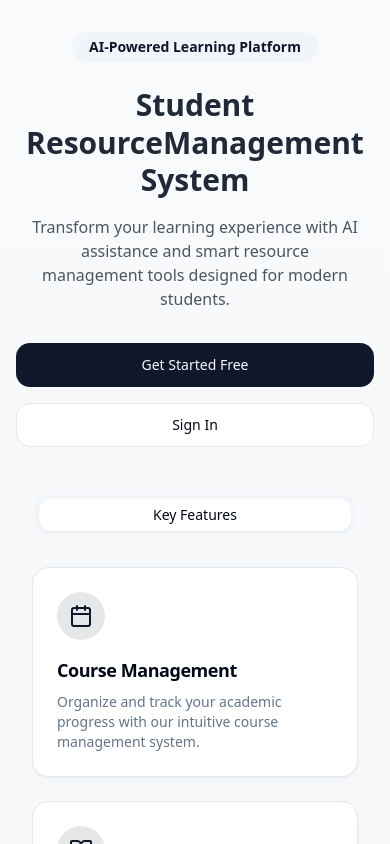
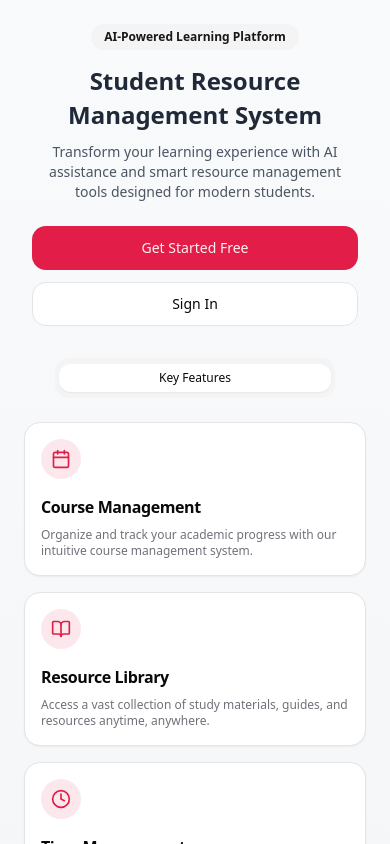
Before and after one commit to Rappykyun/Student-Resource-Management, a React (Vite) app in the folder frontend/: page / in a window 390 px wide. Shown: the top 844 px of the page. Built offline with nearby package versions, Linux system fonts and the light colour scheme.

Commit message:
fix: Fix issue in fetching user data, fix landing,signin,signup responsiveness

```diff
--- a/frontend/src/components/AssignmentForm.jsx
+++ b/frontend/src/components/AssignmentForm.jsx
@@ -1,4 +1,3 @@
-import React from "react";
 import { useForm, Controller } from "react-hook-form";
 import { Button } from "@/components/ui/button";
 import {
@@ -22,8 +21,6 @@ import {
 import { CalendarIcon, Loader2 } from "lucide-react";
 import { format } from "date-fns";
 import { useToast } from "@/hooks/use-toast";
-
-
 
 const AssignmentForm = ({
   onSubmit,
--- a/frontend/src/components/ResourcesSection.jsx
+++ b/frontend/src/components/ResourcesSection.jsx
@@ -68,6 +68,11 @@ export const ResourcesSection = () => {
     learningOutcomes: "",
     tags: "",
   });
+
+    useEffect(() => {
+      fetchResources();
+    }, []);
+
 
   const handleSubmit = async (e) => {
     e.preventDefault();
@@ -196,6 +201,15 @@ export const ResourcesSection = () => {
       setLoading(false);
     }
   };
+
+  if (loading) {
+    return (
+      <div className="flex justify-center items-center h-full">
+        <Loader className="h-6 w-6 animate-spin" />
+      </div>
+    );
+  }
+
 
   return (
     <div className="space-y-6">
--- a/frontend/src/index.css
+++ b/frontend/src/index.css
@@ -2,76 +2,61 @@
 @tailwind components;
 @tailwind utilities;
 
+
 @layer base {
   :root {
     --background: 0 0% 100%;
-    --foreground: 222.2 84% 4.9%;
+    --foreground: 240 10% 3.9%;
     --card: 0 0% 100%;
-    --card-foreground: 222.2 84% 4.9%;
+    --card-foreground: 240 10% 3.9%;
     --popover: 0 0% 100%;
-    --popover-foreground: 222.2 84% 4.9%;
-    --primary: 222.2 47.4% 11.2%;
-    --primary-foreground: 210 40% 98%;
-    --secondary: 210 40% 96.1%;
-    --secondary-foreground: 222.2 47.4% 11.2%;
-    --muted: 210 40% 96.1%;
-    --muted-foreground: 215.4 16.3% 46.9%;
-    --accent: 210 40% 96.1%;
-    --accent-foreground: 222.2 47.4% 11.2%;
+    --popover-foreground: 240 10% 3.9%;
+    --primary: 346.8 77.2% 49.8%;
+    --primary-foreground: 355.7 100% 97.3%;
+    --secondary: 240 4.8% 95.9%;
+    --secondary-foreground: 240 5.9% 10%;
+    --muted: 240 4.8% 95.9%;
+    --muted-foreground: 240 3.8% 46.1%;
+    --accent: 240 4.8% 95.9%;
+    --accent-foreground: 240 5.9% 10%;
     --destructive: 0 84.2% 60.2%;
-    --destructive-foreground: 210 40% 98%;
-    --border: 214.3 31.8% 91.4%;
-    --input: 214.3 31.8% 91.4%;
-    --ring: 222.2 84% 4.9%;
+    --destructive-foreground: 0 0% 98%;
+    --border: 240 5.9% 90%;
+    --input: 240 5.9% 90%;
+    --ring: 346.8 77.2% 49.8%;
     --radius: 1rem;
     --chart-1: 12 76% 61%;
     --chart-2: 173 58% 39%;
     --chart-3: 197 37% 24%;
     --chart-4: 43 74% 66%;
     --chart-5: 27 87% 67%;
-    --sidebar-background: 0 0% 98%;
-    --sidebar-foreground: 240 5.3% 26.1%;
-    --sidebar-primary: 240 5.9% 10%;
-    --sidebar-primary-foreground: 0 0% 98%;
-    --sidebar-accent: 240 4.8% 95.9%;
-    --sidebar-accent-foreground: 240 5.9% 10%;
-    --sidebar-border: 220 13% 91%;
-    --sidebar-ring: 217.2 91.2% 59.8%;
   }
 
   .dark {
-    --background: 222.2 84% 4.9%;
-    --foreground: 210 40% 98%;
-    --card: 222.2 84% 4.9%;
-    --card-foreground: 210 40% 98%;
-    --popover: 222.2 84% 4.9%;
-    --popover-foreground: 210 40% 98%;
-    --primary: 210 40% 98%;
-    --primary-foreground: 222.2 47.4% 11.2%;
-    --secondary: 217.2 32.6% 17.5%;
-    --secondary-foreground: 210 40% 98%;
-    --muted: 217.2 32.6% 17.5%;
-    --muted-foreground: 215 20.2% 65.1%;
-    --accent: 217.2 32.6% 17.5%;
-    --accent-foreground: 210 40% 98%;
+    --background: 20 14.3% 4.1%;
+    --foreground: 0 0% 95%;
+    --card: 24 9.8% 10%;
+    --card-foreground: 0 0% 95%;
+    --popover: 0 0% 9%;
+    --popover-foreground: 0 0% 95%;
+    --primary: 346.8 77.2% 49.8%;
+    --primary-foreground: 355.7 100% 97.3%;
+    --secondary: 240 3.7% 15.9%;
+    --secondary-foreground: 0 0% 98%;
+    --muted: 0 0% 15%;
+    --muted-foreground: 240 5% 64.9%;
+    --accent: 12 6.5% 15.1%;
+    --accent-foreground: 0 0% 98%;
     --destructive: 0 62.8% 30.6%;
-    --destructive-foreground: 210 40% 98%;
-    --border: 217.2 32.6% 17.5%;
-    --input: 217.2 32.6% 17.5%;
-    --ring: 212.7 26.8% 83.9;
+    --destructive-foreground: 0 85.7% 97.3%;
+    --border: 240 3.7% 15.9%;
+    --input: 240 3.7% 15.9%;
+    --ring: 346.8 77.2% 49.8%;
     --chart-1: 220 70% 50%;
     --chart-2: 160 60% 45%;
     --chart-3: 30 80% 55%;
     --chart-4: 280 65% 60%;
     --chart-5: 340 75% 55%;
-    --sidebar-background: 240 5.9% 10%;
-    --sidebar-foreground: 240 4.8% 95.9%;
-    --sidebar-primary: 224.3 76.3% 48%;
-    --sidebar-primary-foreground: 0 0% 100%;
-    --sidebar-accent: 240 3.7% 15.9%;
-    --sidebar-accent-foreground: 240 4.8% 95.9%;
-    --sidebar-border: 240 3.7% 15.9%;
-    --sidebar-ring: 217.2 91.2% 59.8%;
   }
 }
 
--- a/frontend/src/pages/DashboardPage.jsx
+++ b/frontend/src/pages/DashboardPage.jsx
@@ -95,7 +95,7 @@ const Dashboard = () => {
     fetchUserData();
   }, [navigate]);
 
-  // Base sidebar items that are always shown
+
   const baseSidebarItems = [
     { icon: LayoutDashboard, label: "Dashboard", key: "dashboard" },
     { icon: BookOpen, label: "Courses", key: "courses" },
@@ -105,7 +105,7 @@ const Dashboard = () => {
     { icon: Settings, label: "Settings", key: "settings" },
   ];
 
-  // Compute sidebar items based on user role
+
   const sidebarItems = userData?.isAdmin
     ? [...baseSidebarItems, { icon: ShieldCheck, label: "Admin", key: "admin" }]
     : baseSidebarItems;
--- a/frontend/src/pages/LandingPage.jsx
+++ b/frontend/src/pages/LandingPage.jsx
@@ -1,4 +1,3 @@
-
 import { Link } from "react-router-dom";
 import { motion } from "framer-motion";
 import { Calendar, BookOpen, Clock, Bot, Users, Brain } from "lucide-react";
@@ -14,21 +13,23 @@ import { Tabs, TabsList, TabsTrigger, TabsContent } from "@/components/ui/tabs";
 
 const FeatureCard = ({ icon: Icon, title, description, delay }) => (
   <motion.div
-    initial={{ opacity: 0, y: 50 }}
+    initial={{ opacity: 0, y: 20 }}
     animate={{ opacity: 1, y: 0 }}
-    transition={{ duration: 0.5, delay }}
-    className="h-full w-full"
+    transition={{ delay, duration: 0.5 }}
+    className="h-full"
   >
-    <Card className="h-full hover:shadow-lg transition-all duration-300 transform hover:-translate-y-1">
-      <CardHeader className="space-y-4 p-6">
-        <div className="rounded-full bg-primary/10 w-12 h-12 flex items-center justify-center">
-          <Icon className="w-6 h-6 text-primary" />
+    <Card className="h-full transition-transform duration-300 hover:scale-105">
+      <CardHeader className="space-y-4 p-4 sm:p-6">
+        <div className="rounded-full bg-primary/10 w-10 h-10 sm:w-12 sm:h-12 flex items-center justify-center">
+          <Icon className="w-5 h-5 sm:w-6 sm:h-6 text-primary" />
         </div>
         <div className="space-y-2">
-          <CardTitle className="text-lg sm:text-xl font-bold">
+          <CardTitle className="text-base sm:text-lg lg:text-xl font-bold">
             {title}
           </CardTitle>
-          <CardDescription className="text-sm">{description}</CardDescription>
+          <CardDescription className="text-xs sm:text-sm">
+            {description}
+          </CardDescription>
         </div>
       </CardHeader>
     </Card>
@@ -77,36 +78,34 @@ const LandingPage = () => {
 
   return (
     <div className="min-h-screen bg-gradient-to-b from-gray-50 to-gray-100">
-
-      <div className="container mx-auto px-4 md:px-6 py-8 md:py-12">
-
+      <div className="container mx-auto px-4 py-6 sm:px-6 sm:py-8 md:py-12">
         <motion.div
           initial={{ opacity: 0, y: -30 }}
           animate={{ opacity: 1, y: 0 }}
           transition={{ duration: 0.8 }}
-          className="text-center mb-8 md:mb-12"
+          className="text-center mb-6 sm:mb-8 md:mb-12"
         >
-
-          <div className="flex justify-center mb-6">
-            <Badge variant="secondary" className="px-4 py-1 text-sm">
+          <div className="flex justify-center mb-4 sm:mb-6">
+            <Badge
+              variant="secondary"
+              className="px-3 py-1 text-xs sm:px-4 sm:text-sm"
+            >
               AI-Powered Learning Platform
             </Badge>
           </div>
 
           <motion.h1
-            className="text-3xl md:text-5xl font-extrabold mb-4 text-gray-800 leading-tight"
+            className="text-2xl sm:text-3xl md:text-4xl lg:text-5xl font-extrabold mb-3 sm:mb-4 text-gray-800 leading-tight px-2"
             initial={{ scale: 0.8 }}
             animate={{ scale: 1 }}
             transition={{ duration: 0.5 }}
           >
             Student Resource
-            <br className="hidden md:block" />
-            Management System
+            <span className="block mt-1">Management System</span>
           </motion.h1>
 
-
           <motion.p
-            className="text-base md:text-xl text-gray-600 max-w-2xl mx-auto px-4 mb-8"
+            className="text-sm sm:text-base md:text-lg lg:text-xl text-gray-600 max-w-2xl mx-auto px-4 mb-6 sm:mb-8"
             initial={{ opacity: 0 }}
             animate={{ opacity: 1 }}
             transition={{ delay: 0.2 }}
@@ -115,9 +114,8 @@ const LandingPage = () => {
             resource management tools designed for modern students.
           </motion.p>
 
-
           <motion.div
-            className="flex flex-col md:flex-row justify-center items-center gap-4"
+            className="flex flex-col sm:flex-row justify-center items-center gap-3 sm:gap-4 px-4"
             initial={{ opacity: 0 }}
             animate={{ opacity: 1 }}
             transition={{ delay: 0.4 }}
@@ -125,7 +123,7 @@ const LandingPage = () => {
             <Button
               asChild
               size="lg"
-              className="w-full md:w-auto min-w-[200px]"
+              className="w-full sm:w-auto min-w-[200px] text-sm sm:text-base"
             >
               <Link to="/signup">Get Started Free</Link>
             </Button>
@@ -133,27 +131,28 @@ const LandingPage = () => {
               asChild
               variant="outline"
               size="lg"
-              className="w-full md:w-auto min-w-[200px]"
+              className="w-full sm:w-auto min-w-[200px] text-sm sm:text-base"
             >
               <Link to="/signin">Sign In</Link>
             </Button>
           </motion.div>
         </motion.div>
 
-
-        <div className="mt-12">
+        <div className="mt-8 sm:mt-12">
           <Tabs defaultValue="features" className="w-full">
-
-            <div className="flex justify-center mb-8">
-              <TabsList className="w-full max-w-xs">
-                <TabsTrigger value="features" className="w-full">
+            <div className="flex justify-center mb-6 sm:mb-8">
+              <TabsList className="w-full max-w-[280px] sm:max-w-xs">
+                <TabsTrigger
+                  value="features"
+                  className="w-full text-xs sm:text-sm"
+                >
                   Key Features
                 </TabsTrigger>
               </TabsList>
             </div>
 
-            <TabsContent value="features" className="mt-6">
-              <div className="grid grid-cols-1 md:grid-cols-2 lg:grid-cols-3 gap-6 px-4 md:px-0">
+            <TabsContent value="features" className="mt-4 sm:mt-6">
+              <div className="grid grid-cols-1 sm:grid-cols-2 lg:grid-cols-3 gap-4 sm:gap-6 px-2 sm:px-4 md:px-0">
                 {features.map((feature, index) => (
                   <FeatureCard
                     key={index}
```
Also changed, not shown: frontend/src/components/DashboardSection.jsx (+8 -25 lines), frontend/src/pages/SignInPage.jsx (+32 -21 lines), frontend/src/pages/SignUpPage.jsx (+46 -37 lines), package.json (added, +41 -0 lines), 2 other files (tests, documents, lock files or other folders).
